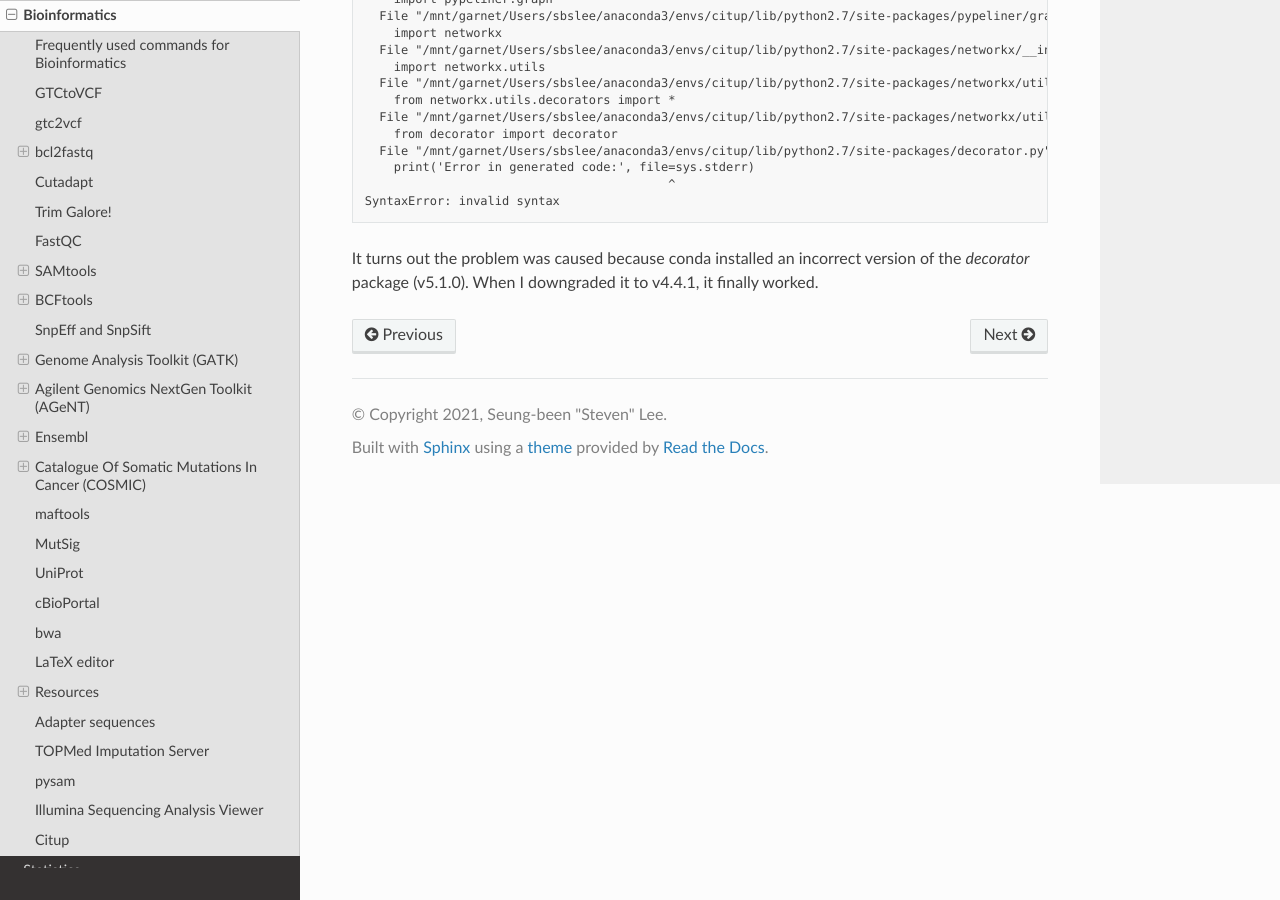
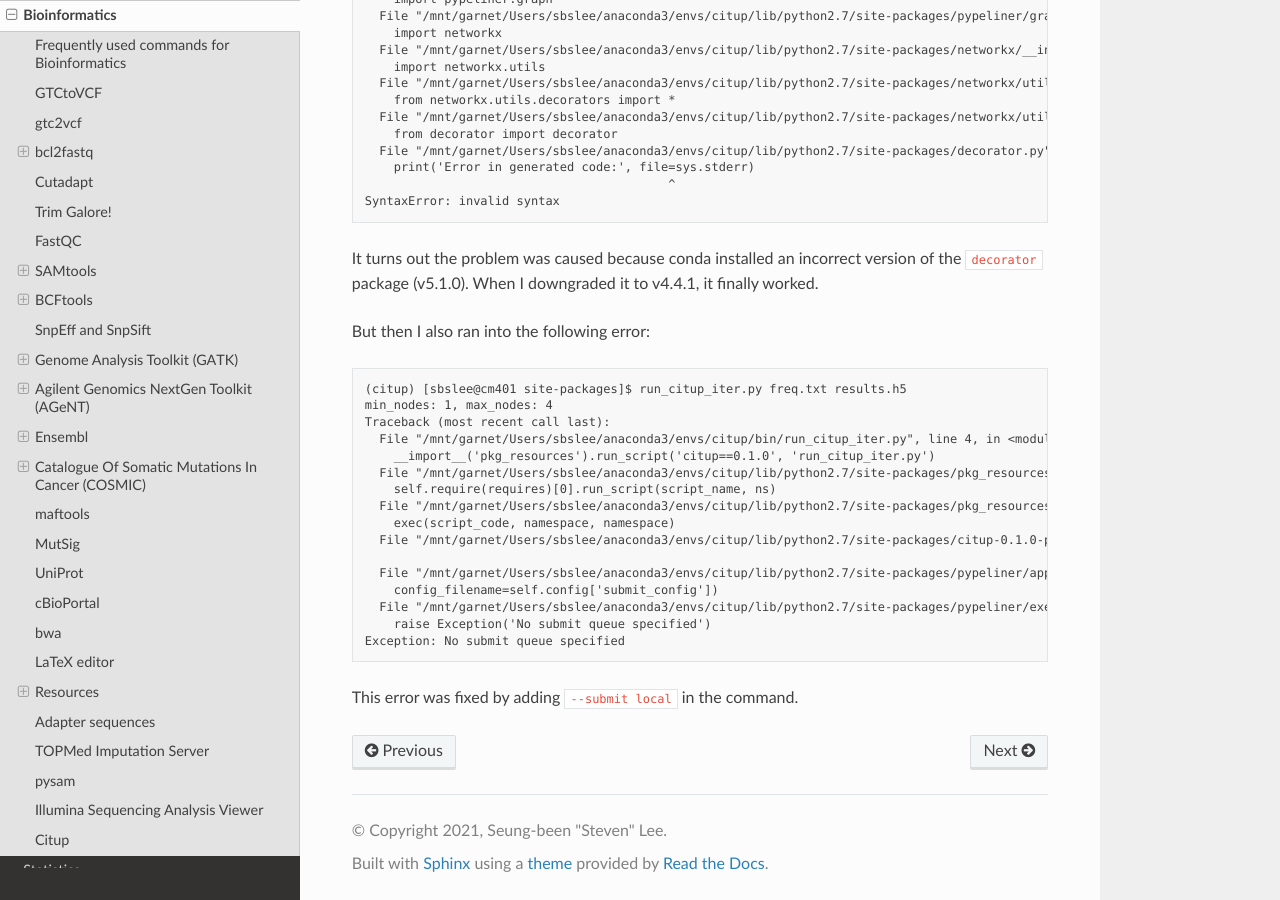
Before and after one commit to sbslee/notes, a Sphinx documentation site: the page built from docs/bioinformatics.rst, in a window 1280 px wide and 900 px high, scrolled down 18341 px. Built offline with Sphinx 7.4.7 and the Read the Docs theme 2.0.0, drawn with Linux system fonts in a browser that asks for light colours.

Commit message:
Update bioinformatics.rst

```diff
--- a/docs/bioinformatics.rst
+++ b/docs/bioinformatics.rst
@@ -857,4 +857,27 @@ The main problem I had during installation was that I kept getting the following
                                               ^
     SyntaxError: invalid syntax
 
-It turns out the problem was caused because conda installed an incorrect version of the `decorator` package (v5.1.0). When I downgraded it to v4.4.1, it finally worked.
+It turns out the problem was caused because conda installed an incorrect version of the ``decorator`` package (v5.1.0). When I downgraded it to v4.4.1, it finally worked.
+
+But then I also ran into the following error:
+
+.. code-block:: text
+
+    (citup) [sbslee@cm401 site-packages]$ run_citup_iter.py freq.txt results.h5
+    min_nodes: 1, max_nodes: 4
+    Traceback (most recent call last):
+      File "/mnt/garnet/Users/sbslee/anaconda3/envs/citup/bin/run_citup_iter.py", line 4, in <module>
+        __import__('pkg_resources').run_script('citup==0.1.0', 'run_citup_iter.py')
+      File "/mnt/garnet/Users/sbslee/anaconda3/envs/citup/lib/python2.7/site-packages/pkg_resources/__init__.py", line 666, in run_script
+        self.require(requires)[0].run_script(script_name, ns)
+      File "/mnt/garnet/Users/sbslee/anaconda3/envs/citup/lib/python2.7/site-packages/pkg_resources/__init__.py", line 1469, in run_script
+        exec(script_code, namespace, namespace)
+      File "/mnt/garnet/Users/sbslee/anaconda3/envs/citup/lib/python2.7/site-packages/citup-0.1.0-py2.7.egg/EGG-INFO/scripts/run_citup_iter.py", line 45, in <module>
+
+      File "/mnt/garnet/Users/sbslee/anaconda3/envs/citup/lib/python2.7/site-packages/pypeliner/app.py", line 214, in __init__
+        config_filename=self.config['submit_config'])
+      File "/mnt/garnet/Users/sbslee/anaconda3/envs/citup/lib/python2.7/site-packages/pypeliner/execqueue/factory.py", line 6, in create
+        raise Exception('No submit queue specified')
+    Exception: No submit queue specified
+
+This error was fixed by adding ``--submit local`` in the command.
```
